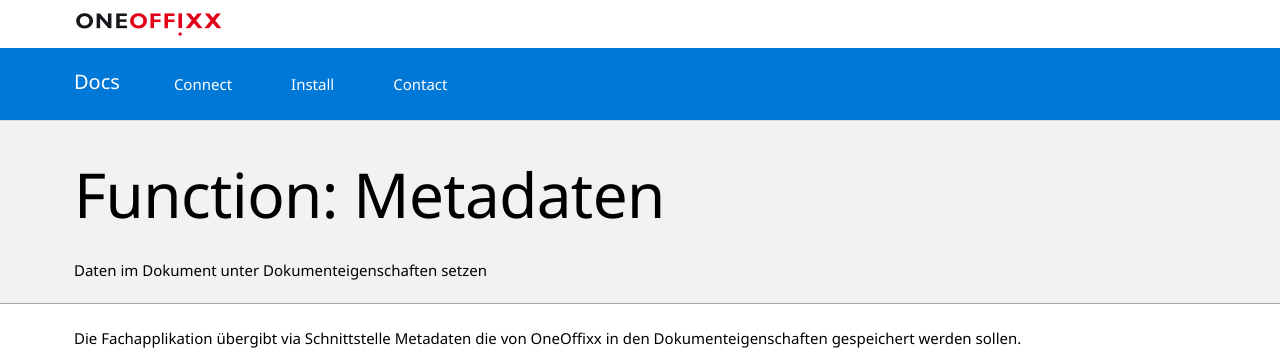
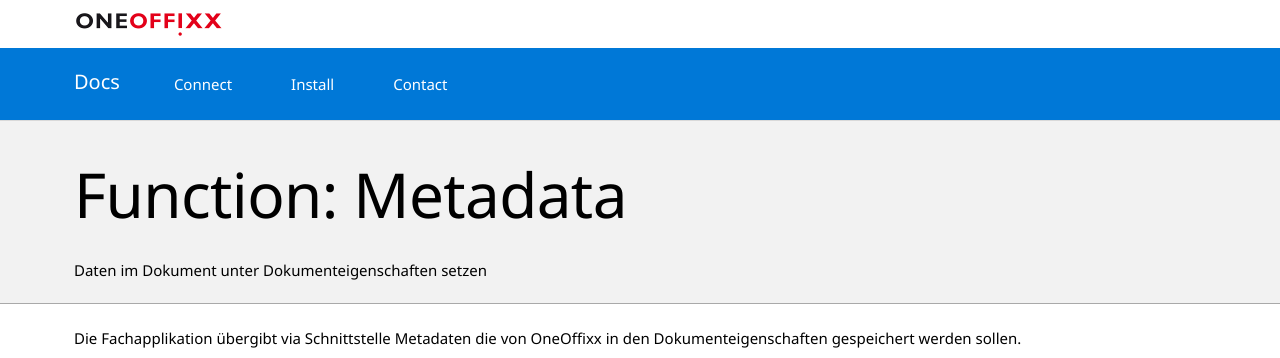
Before and after one commit to primesoft-group/oneoffixx-docs, a Jekyll site: the page built from _pages/connect/de/connect-functions-metadata.md, in a window 1280 px wide. Shown: the top 358 px of the page. Built offline with Jekyll 4.4.1, drawn with Linux system fonts in a browser that asks for light colours; nearby versions of some CDN libraries; some web fonts are replaced.

Commit message:
Update and rename connect-functions-metadaten.md to connect-functions-metadata.md

```diff
--- a/_pages/connect/de/connect-functions-metadaten.md
+++ b/_pages/connect/de/connect-functions-metadata.md
@@ -1,8 +1,8 @@
 ---
 layout: page
-title: "Function: Metadaten"
+title: "Function: Metadata"
 subtitle: Daten im Dokument unter Dokumenteigenschaften setzen
-permalink: "connect/de/functions/customxml/"
+permalink: "connect/de/functions/metadata/"
 ---
 
 Die Fachapplikation übergibt via Schnittstelle Metadaten die von OneOffixx in den Dokumenteigenschaften gespeichert werden sollen.
```
